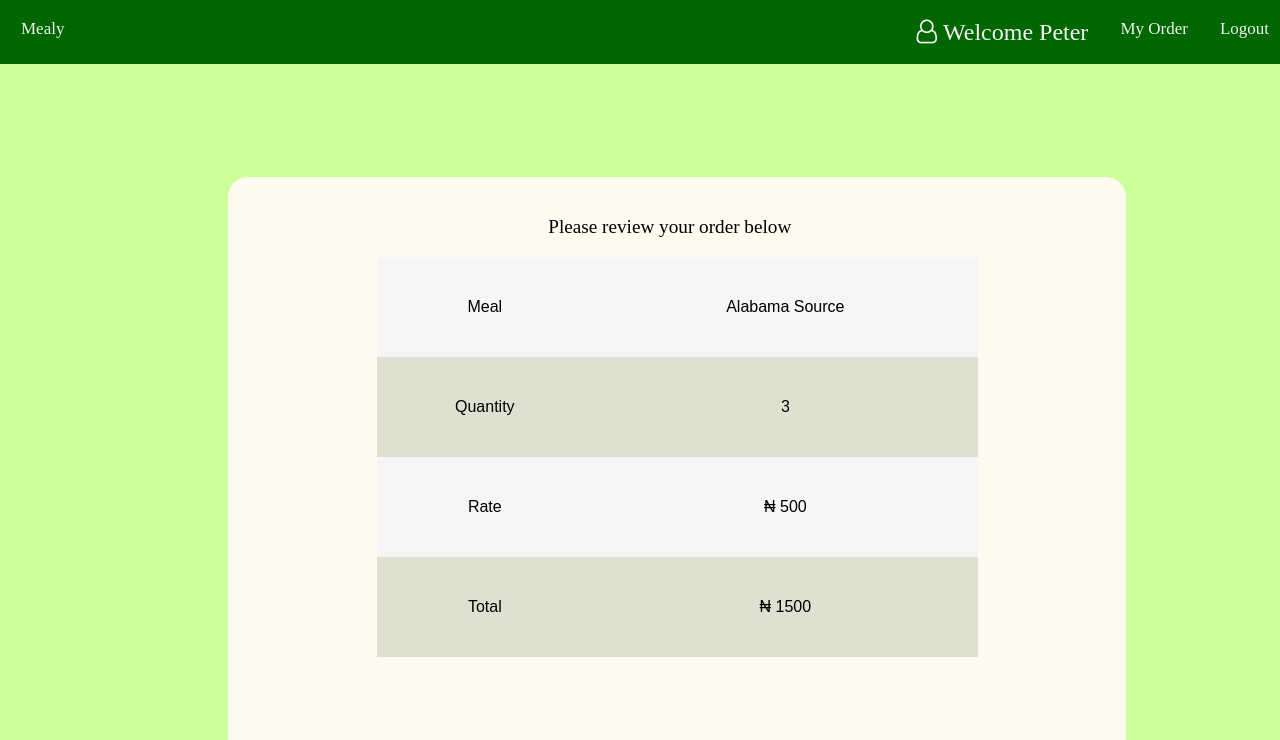
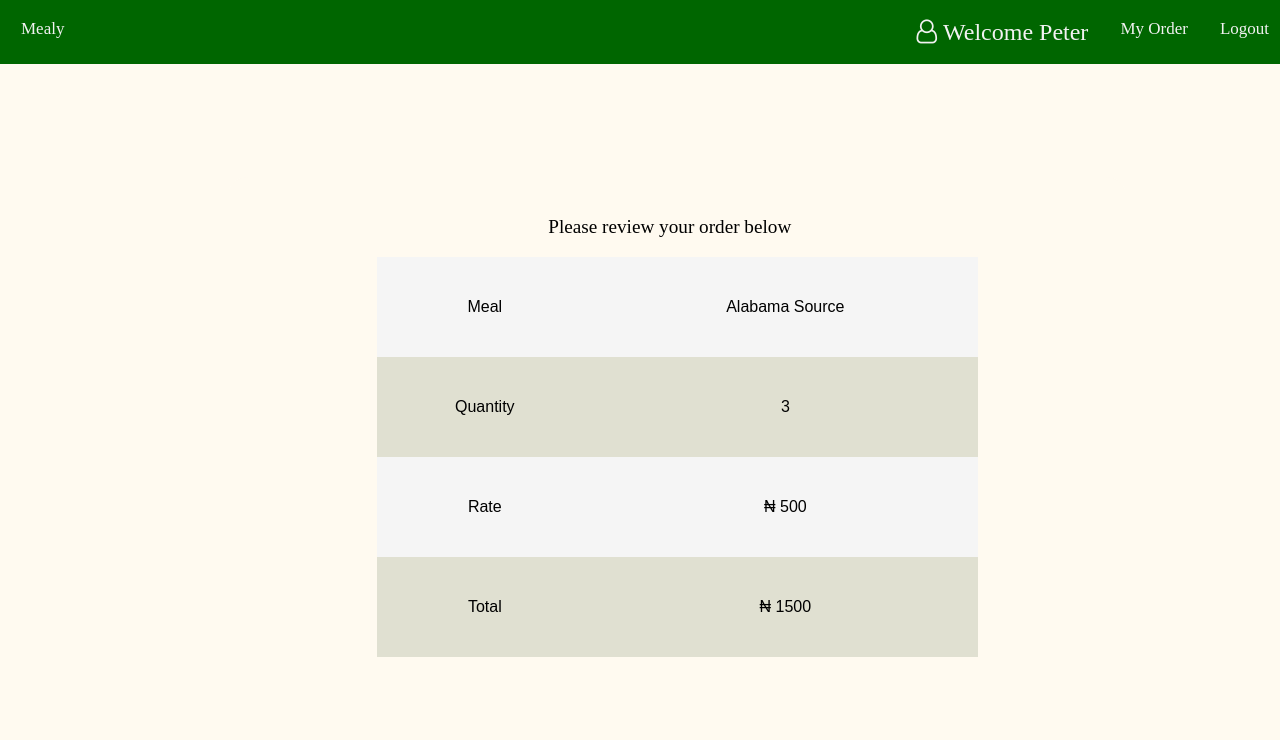
Before and after one commit to cwizard2011/book-a-meal, a plain HTML site: page UI/pages/confirmorder.html in a window 1280 px wide. Shown: the top 740 px of the page. Drawn offline with Linux system fonts and the light colour scheme; a web font is replaced by a local one.

Commit message:
user interface edit

```diff
--- a/UI/css/admin/dashboard.css
+++ b/UI/css/admin/dashboard.css
@@ -15,7 +15,7 @@
 	}
 }
 .dashboard-background {
-    background: #ccff99
+    background: floralwhite;
 }
 .admin-dash {
     display: flex;
```
